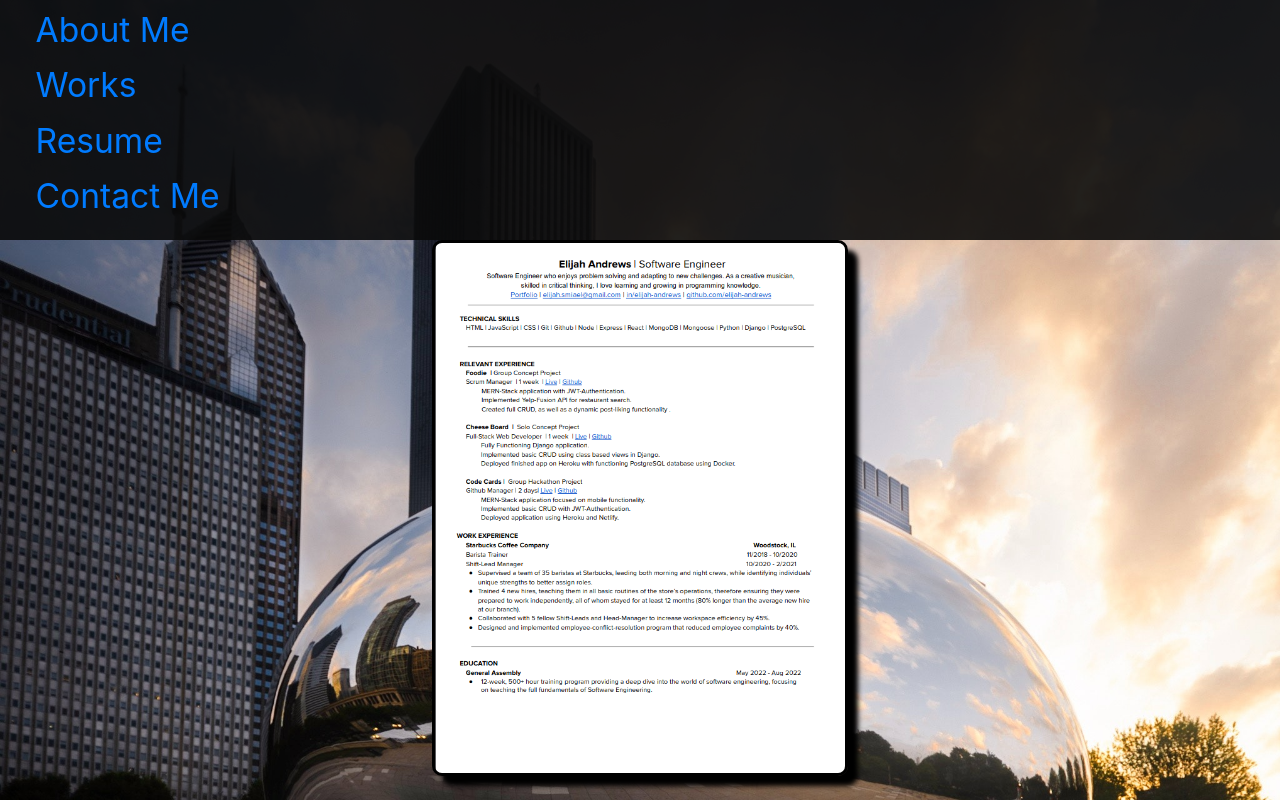
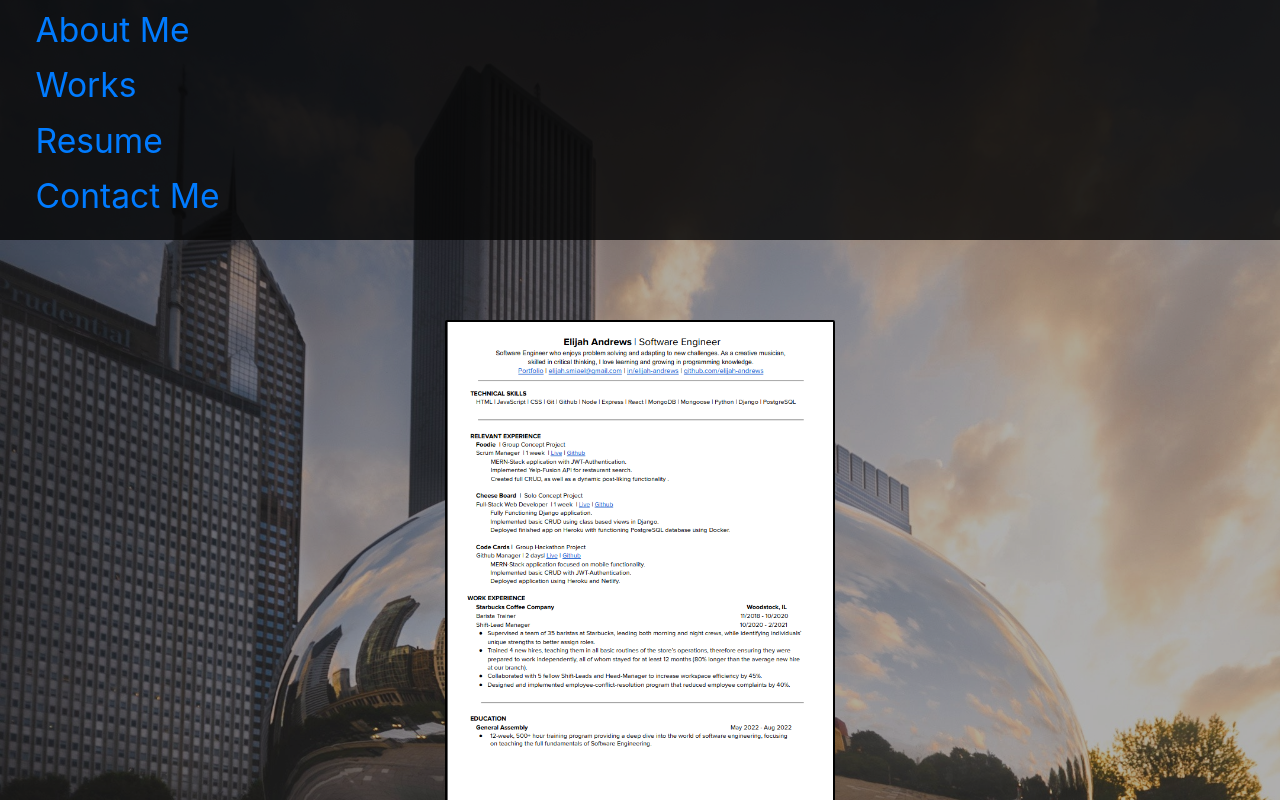
Before and after one commit to ElijahSMIAEL/elijah-andrews-portfolio-2-front-end, a React (Create React App) app: page /resume in a window 1280 px wide. Shown: the top 800 px of the page. Built offline with nearby package versions, Linux system fonts and the light colour scheme; no server answers.

Commit message:
style resume page

```diff
--- a/src/components/WorkCard/WorkCard.jsx
+++ b/src/components/WorkCard/WorkCard.jsx
@@ -1,12 +1,12 @@
 import { useState } from 'react'
-import { useSpring, animated } from 'react-spring'
+// import { useSpring, animated } from 'react-spring'
 import styles from './WorkCard.module.css'
-import useMeasure from "react-use-measure"
+// import useMeasure from "react-use-measure"
 
 const WorkCard = (props) => {
   const work = props.work
   const [showMore, setShowMore] = useState(false)
-  const [ref, bounds] = useMeasure()
+  // const [ref, bounds] = useMeasure()
 
 
 
@@ -24,10 +24,10 @@ const WorkCard = (props) => {
     setShowMore(!showMore)
   }
 
-  const contentAnimatedStyle = useSpring({
-    height: showMore ? bounds.height : 0,
-    overflow: "hidden"
-  })
+  // const contentAnimatedStyle = useSpring({
+  //   height: showMore ? bounds.height : 0,
+  //   overflow: "hidden"
+  // })
 
 
 
@@ -36,8 +36,7 @@ const WorkCard = (props) => {
     <div className="card" style={{width: 18 + 'rem'}} onMouseEnter={mouseOn} onMouseLeave={mouseOff} onClick={toggle}>
       <img className={styles.cardImgTop} src={work.photo} alt="Card cap"/>
       <h5 className="card-title">{work.title}</h5>
-      <animated.div style={contentAnimatedStyle}>
-      <div ref={ref}>
+      <div>
       <div className="card-body">
         <p className="card-text">{work.description}</p>
       </div>
@@ -46,7 +45,6 @@ const WorkCard = (props) => {
         <li className="list-group-item"><a href={work.deployedLink} target="_blank" rel='noopener noreferrer' className="card-link">Deployed Site</a></li>
       </ul>
       </div>
-      </animated.div>
     </div>
     </>
   )
--- a/src/pages/Resume/Resume.jsx
+++ b/src/pages/Resume/Resume.jsx
@@ -4,8 +4,11 @@ const Resume = () => {
 
   return(
     <main>
-      <div className={styles.resumeContainer}>
-      <a className={styles.resume} href="https://docs.google.com/document/d/1EBNw4IOjj9tg1ZdVhO-Cuc-TmvK5Jb4f04-Ea-Z4XB0/edit?usp=sharing" target='_blank' rel="noopener noreferrer" ><img src="/images/ECAResume.png" alt="Resume" /></a>
+      <div className={styles.overlay}>
+
+        <div className={styles.resumeContainer}>
+        <a className={styles.resume} href="https://docs.google.com/document/d/1EBNw4IOjj9tg1ZdVhO-Cuc-TmvK5Jb4f04-Ea-Z4XB0/edit?usp=sharing" target='_blank' rel="noopener noreferrer" ><img src="/images/ECAResume.png" alt="Resume" /></a>
+        </div>
       </div>
     </main>
   )
--- a/src/pages/Resume/Resume.module.css
+++ b/src/pages/Resume/Resume.module.css
@@ -1,18 +1,41 @@
+@keyframes slideInFromBottom {
+  0% {
+    transform: translateY(110%);
+  }
+  100% {
+    transform: translateY(0%);
+  }
+}
+
 .resumeContainer {
   display: flex;
   justify-content: center;
+  margin-bottom: 0vh;
+  margin-top: 3vh;
 }
 
+
 .resume > img {
-  height: 67vh;
-  border: solid black;
-  border-radius: 10px;
-  box-shadow: 10px 10px 5px black;
+  animation: 1s ease-out 0s 1 slideInFromBottom;
+  height: 63vh;
+  border: solid 2px black;
+  border-radius: 2px;
 }
 
 .resume > img:hover {
   filter:blur(1px);
-  height: 68vh;
+}
+
+.overlay {
+  display: flex;
+  justify-content: center;
+  margin-top: 0;
+  padding-top: 7vh;
+  padding-bottom: 7vh;
+  background: rgba(57, 57, 57, 0.4);
+  z-index: -1;
+  width: 100vw;
+  height:93vh;
 }
 
 @media only screen and (min-width:1500px) {
@@ -20,10 +43,10 @@
     margin-top: 60px;
   }
   .resume > img {
-    height: 80vh;
+    height: 72vh;
   }
   .resume > img:hover {
-    height: 82vh;
+    height: 73vh;
   }
 }
 
--- a/src/pages/Works/Works.module.css
+++ b/src/pages/Works/Works.module.css
@@ -1,7 +1,15 @@
+@keyframes SlideInFromRight {
+  0% {
+    transform: translateX(100%);
+  }
+  100% {
+    transform: translateX(0%);
+  }
+}
 
 .worksContainer {
-  animation: 1s ease-out 0s 1 SlideInFromTop;
-  margin: 0px 0px 200px;
+  animation: 1s ease-out 0s 1 SlideInFromRight;
+  margin: 0;
   display: grid;
   justify-items: center;
   width: 100vw;
```
